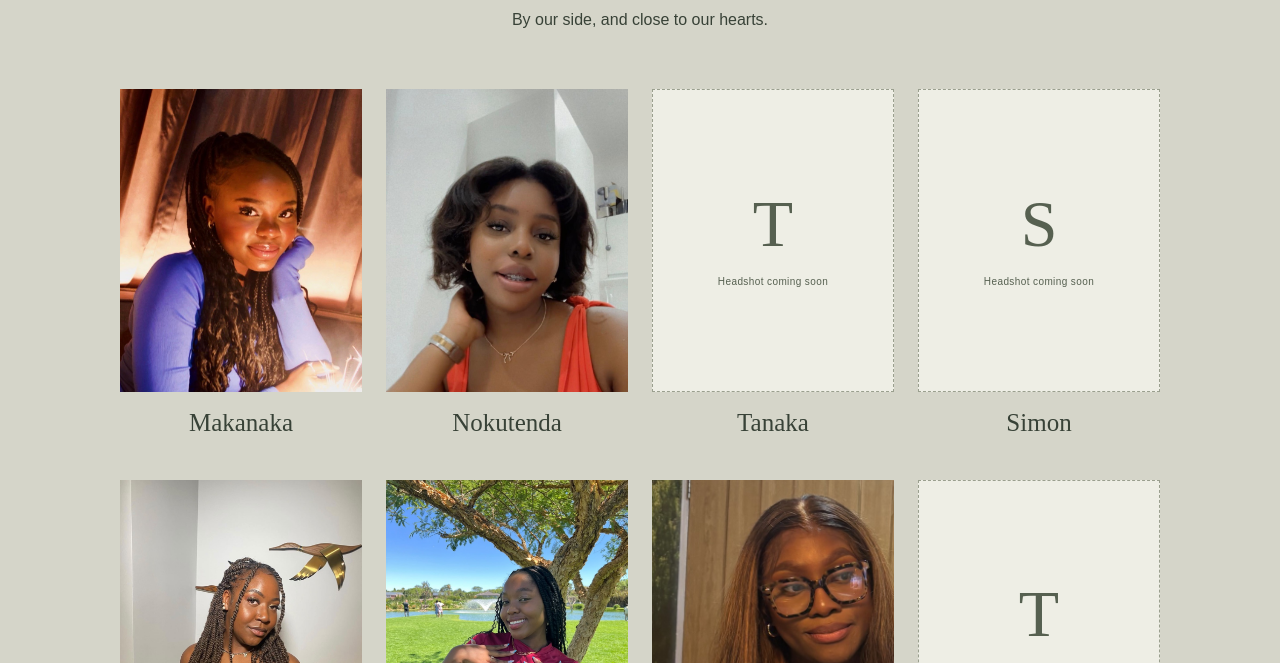
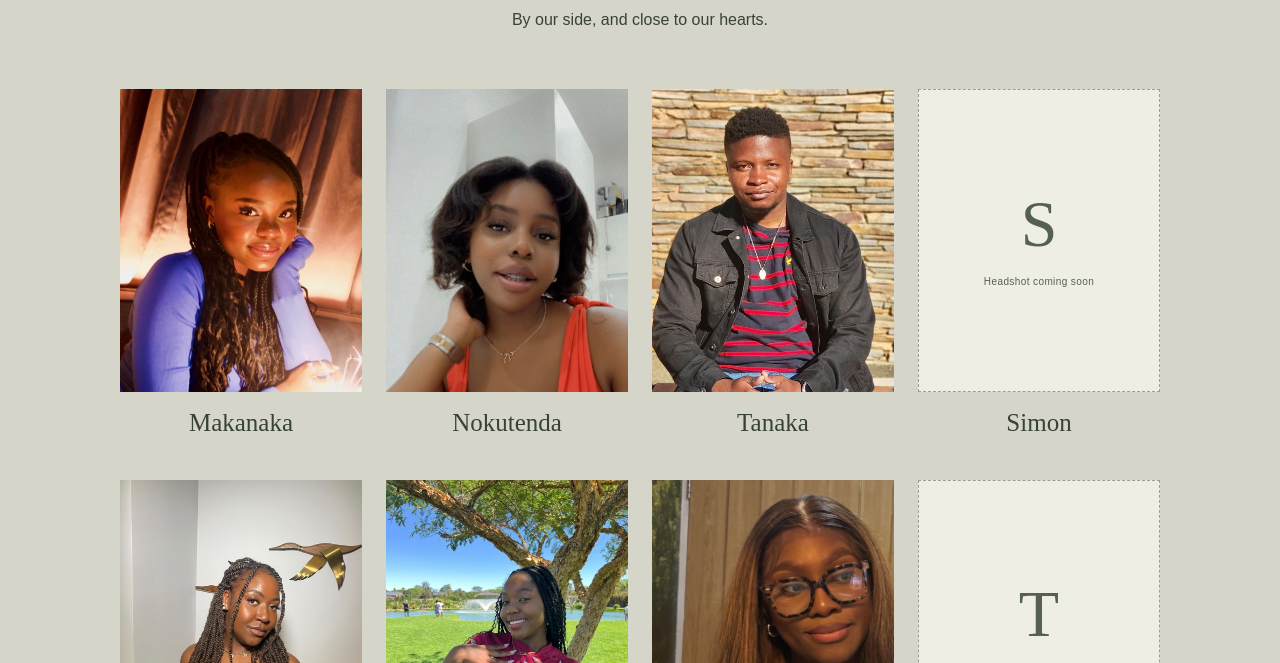
Before and after one commit to SimbaNyakambangwe/my-first-static-web-app, a website: page src/party.html in a window 1280 px wide. Shown: the part 437-1100 px from the top of the page. Drawn offline with Linux system fonts and the light colour scheme.

Commit message:
Add Tanaka matching bridal-party portrait
Co-authored-by: Copilot App <223556219+Copilot@users.noreply.github.com>

```diff
--- a/src/party.html
+++ b/src/party.html
@@ -33,7 +33,7 @@
       <ul class="bridal-party">
         <li><img class="headshot" src="images/makanaka.jpg" width="800" height="1000" alt="Makanaka wearing a blue top" loading="lazy"><h3>Makanaka</h3></li>
         <li><img class="headshot" src="images/nokutenda.jpg" width="823" height="1200" alt="Nokutenda wearing an orange dress" loading="lazy"><h3>Nokutenda</h3></li>
-        <li><div class="headshot-placeholder" role="img" aria-label="Tanaka's headshot coming soon"><span aria-hidden="true">T</span><span>Headshot coming soon</span></div><h3>Tanaka</h3></li>
+        <li><img class="headshot" src="images/tanaka.jpg" width="472" height="590" alt="Tanaka wearing a black jacket" loading="lazy"><h3>Tanaka</h3></li>
         <li><div class="headshot-placeholder" role="img" aria-label="Simon's headshot coming soon"><span aria-hidden="true">S</span><span>Headshot coming soon</span></div><h3>Simon</h3></li>
         <li><img class="headshot" src="images/tinofara.jpg" width="967" height="1200" alt="Tinofara wearing a green dress" loading="lazy"><h3>Tinofara</h3></li>
         <li><img class="headshot" src="images/anesu.jpg" width="900" height="1200" alt="Anesu standing beside a tree" loading="lazy"><h3>Anesu</h3></li>
```
Also changed, not shown: src/images/tanaka.jpg (added).
